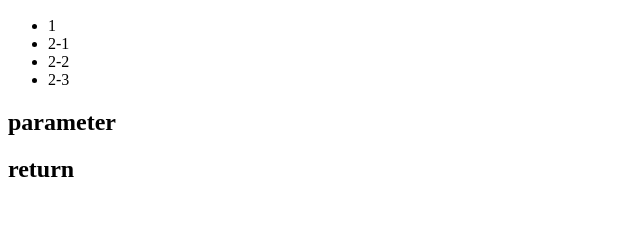
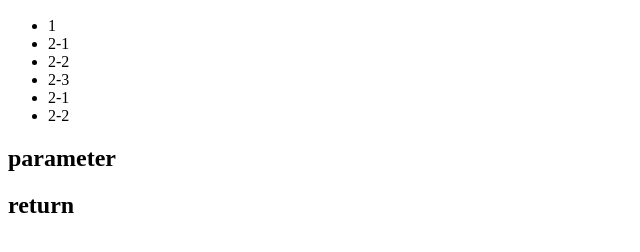
Before and after one commit to ShinAhYoung21/open_class_practices, a plain HTML site: page ex9_function.html in a window 1280 px wide. Shown: the part 136-388 px from the top of the page, without its empty margins (0-640 px from the left). Drawn offline with Linux system fonts and the light colour scheme.

Commit message:
생활코딩web2JS_function basic practice

```diff
--- a/ex9_function.html
+++ b/ex9_function.html
@@ -8,10 +8,14 @@
         <h2>basic</h2>
         <ul>
             <script>
+                function two(){
+                    document.write('<li>2-1</li>');
+                    document.write('<li>2-2</li>');
+                }
                 document.write('<li>1</li>');
-                document.write('<li>2-1</li>');
-                document.write('<li>2-2</li>');
+                two();
                 document.write('<li>2-3</li>');
+                two();
             </script>
         </ul>
         <h2>parameter</h2>
```
Also changed, not shown: note3.js (+10 -0 lines).
